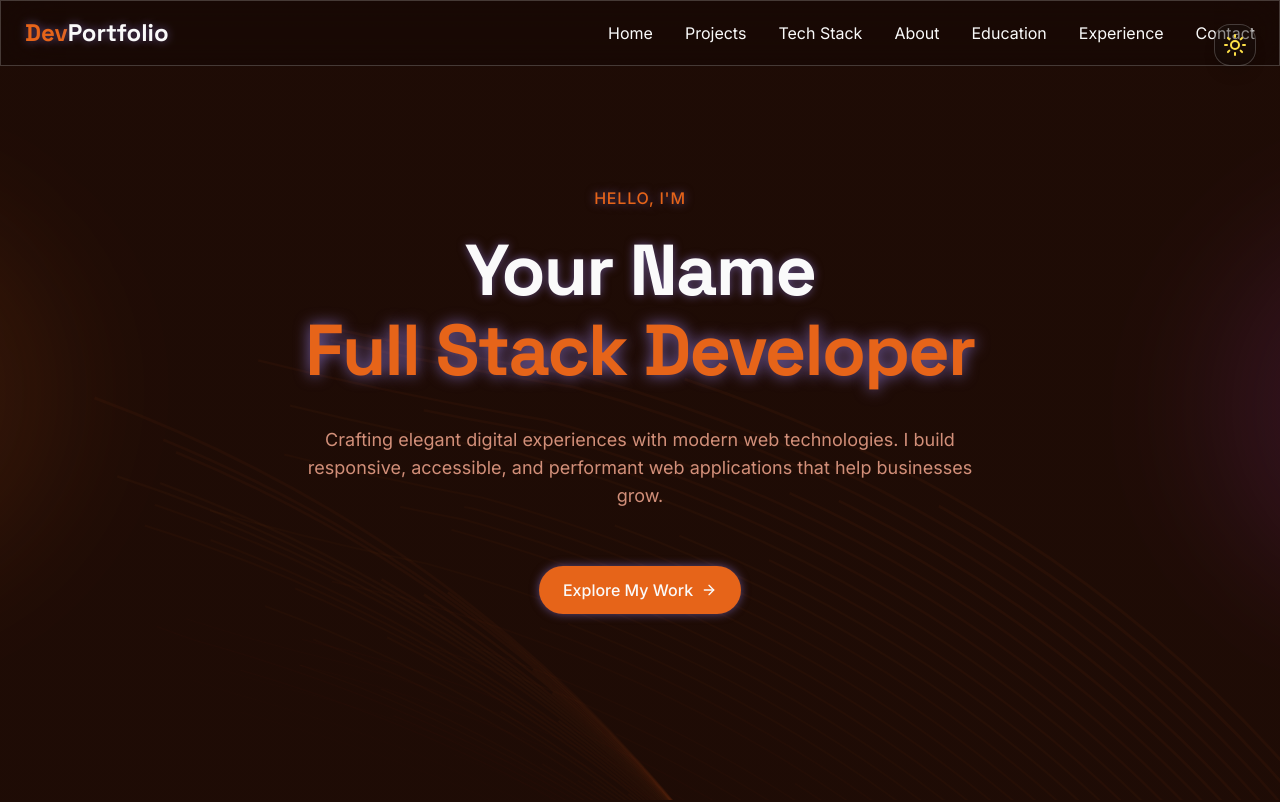
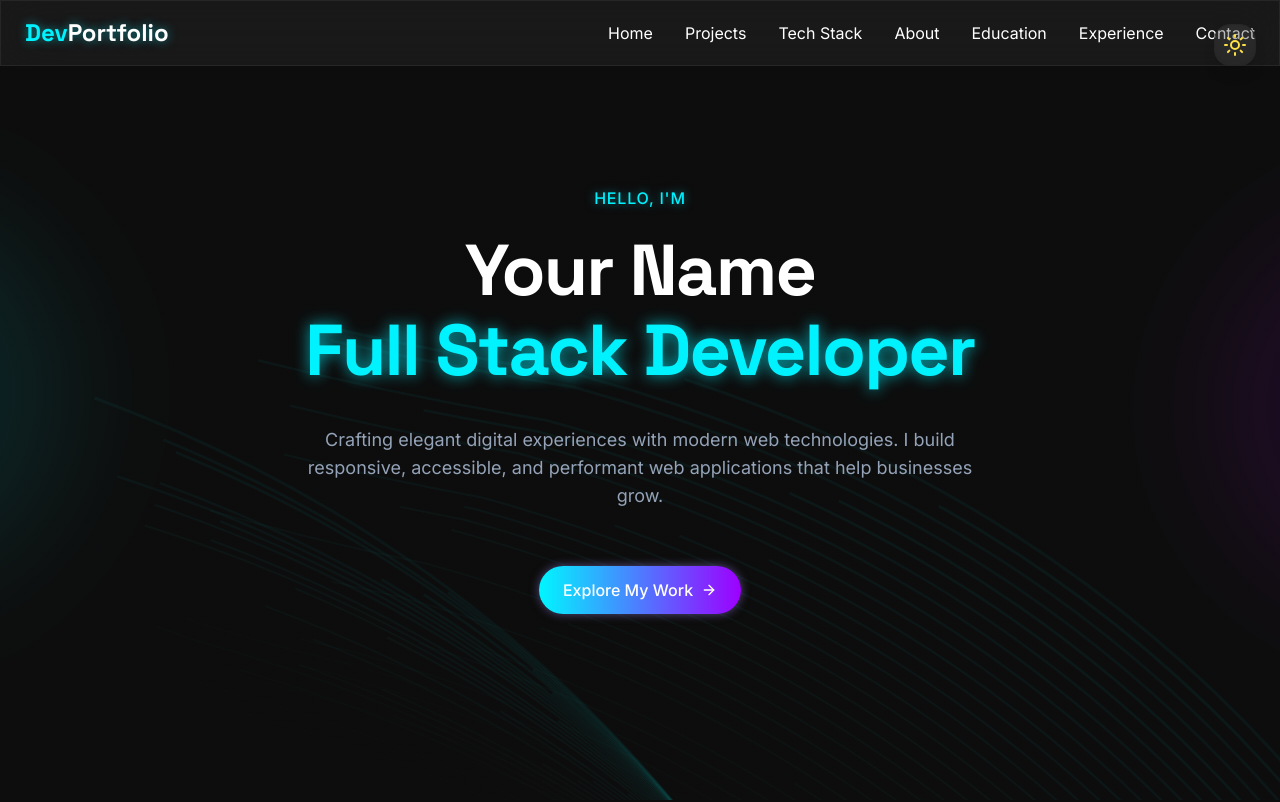
Before and after one commit to akarshg5317/glow-glass-portfolio-verse, a React (Vite) app: page / in a window 1280 px wide. Shown: the top 802 px of the page. Built offline with nearby package versions, Linux system fonts and the light colour scheme.

Commit message:
Refactor: Update color palette and styles
Update the color palette and styles to match the recommended dark and light themes.

```diff
--- a/src/components/sections/HeroSection.tsx
+++ b/src/components/sections/HeroSection.tsx
@@ -11,7 +11,7 @@ const HeroSection = () => {
         <div className="absolute inset-0 bg-gradient-to-br from-background via-background to-background" />
         <BackgroundPaths />
         <div className="absolute top-1/4 -left-1/4 w-96 h-96 bg-primary/20 rounded-full filter blur-3xl opacity-50 animate-rotate-slow" />
-        <div className="absolute bottom-1/4 -right-1/4 w-96 h-96 bg-glow-pink/20 rounded-full filter blur-3xl opacity-50 animate-rotate-slow" />
+        <div className="absolute bottom-1/4 -right-1/4 w-96 h-96 bg-secondary/20 rounded-full filter blur-3xl opacity-50 animate-rotate-slow" />
       </div>
 
       <div className="container mx-auto px-4 sm:px-6 lg:px-8">
@@ -31,7 +31,7 @@ const HeroSection = () => {
           </motion.p>
 
           <motion.h1
-            className="text-4xl md:text-7xl font-bold font-display text-glow tracking-tight"
+            className="text-4xl md:text-7xl font-bold font-display tracking-tight"
             initial={{ opacity: 0, y: 20 }}
             animate={{ opacity: 1, y: 0 }}
             transition={{ delay: 0.3 }}
@@ -59,7 +59,7 @@ const HeroSection = () => {
           >
             <motion.a
               href="#projects"
-              className="inline-flex items-center gap-2 bg-primary text-primary-foreground px-6 py-3 rounded-full font-medium shadow-glow-sm hover:shadow-glow-md transition-all duration-300"
+              className="button-gradient inline-flex items-center gap-2 px-6 py-3 rounded-full font-medium shadow-glow-sm hover:shadow-glow-md transition-all duration-300 text-white"
               whileHover={{ scale: 1.05 }}
               whileTap={{ scale: 0.95 }}
             >
--- a/src/index.css
+++ b/src/index.css
@@ -1,62 +1,64 @@
+
 @tailwind base;
 @tailwind components;
 @tailwind utilities;
 
 @layer base {
   :root {
-    /* Light Theme Colors - Orange Palette */
-    --background: 20 83% 98%; /* Soft light orange background */
-    --foreground: 22 84% 4.9%; /* Dark orange-brown text */
-    --card: 20 83% 99%; /* Very light orange card */
-    --card-foreground: 22 84% 4.9%;
-    --popover: 20 80% 97%; /* Soft popover background */
-    --popover-foreground: 22 84% 4.9%;
-    --primary: 22 82% 55%; /* Vibrant orange */
-    --primary-foreground: 0 0% 98%;
-    --secondary: 22 70% 85%; /* Soft light orange */
-    --secondary-foreground: 22 84% 4.9%;
-    --muted: 22 70% 90%; /* Very soft light orange */
-    --muted-foreground: 22 5% 45%;
-    --accent: 22 80% 90%; /* Soft accent orange */
-    --accent-foreground: 22 84% 4.9%;
-    --destructive: 0 84.2% 60.2%; /* Keeping default red for destructive */
-    --destructive-foreground: 0 0% 98%;
-    --border: 22 70% 85%;
-    --input: 22 70% 85%;
-    --ring: 22 82% 55%;
+    /* Light Theme Colors */
+    --background: 220 33% 98%; /* #f8fafc */
+    --foreground: 222 47% 11%; /* #111827 */
+    --card: 0 0% 100%;
+    --card-foreground: 222 47% 11%;
+    --popover: 0 0% 100%;
+    --popover-foreground: 222 47% 11%;
+    --primary: 244 95% 67%; /* #6366f1 */
+    --primary-foreground: 210 40% 98%;
+    --secondary: 221 83% 53%; /* #3b82f6 */
+    --secondary-foreground: 222 47% 11%;
+    --muted: 217 19% 31%; /* #475569 */
+    --muted-foreground: 215 16% 47%;
+    --accent: 331 86% 60%; /* #ec4899 */
+    --accent-foreground: 210 40% 98%;
+    --destructive: 0 84.2% 60.2%;
+    --destructive-foreground: 210 40% 98%;
+    --border: 214 32% 91%;
+    --input: 214 32% 91%;
+    --ring: 244 95% 67%;
     --radius: 1rem;
 
-    --sidebar-background: 0 0% 98%;
-    --sidebar-foreground: 240 5.3% 26.1%;
-    --sidebar-primary: 240 5.9% 10%;
-    --sidebar-primary-foreground: 0 0% 98%;
-    --sidebar-accent: 240 4.8% 95.9%;
-    --sidebar-accent-foreground: 240 5.9% 10%;
-    --sidebar-border: 220 13% 91%;
-    --sidebar-ring: 217.2 91.2% 59.8%;
+    /* Glow Colors */
+    --glow-primary: 244 95% 67%;
+    --glow-secondary: 221 83% 53%;
+    --glow-accent: 331 86% 60%;
   }
 
   .dark {
-    /* Dark Theme Colors - Deep Orange Palette */
-    --background: 15 70% 7%; /* Deep dark orange-brown background */
-    --foreground: 0 0% 98%;
-    --card: 15 70% 5%; /* Almost black with deep orange undertone */
-    --card-foreground: 0 0% 98%;
-    --popover: 15 70% 10%; /* Deep rich orange-brown */
-    --popover-foreground: 0 0% 98%;
-    --primary: 22 80% 50%; /* Deep vibrant orange */
-    --primary-foreground: 0 0% 98%;
-    --secondary: 15 70% 15%; /* Deep orange-brown */
-    --secondary-foreground: 0 0% 98%;
-    --muted: 15 70% 15%; /* Deep slate orange */
-    --muted-foreground: 15 50% 65%;
-    --accent: 15 70% 20%; /* Deep burnt orange */
-    --accent-foreground: 0 0% 98%;
-    --destructive: 10 70% 40%; /* Deep burnt red */
-    --destructive-foreground: 0 0% 98%;
-    --border: 15 70% 15%;
-    --input: 15 70% 15%;
-    --ring: 22 80% 50%;
+    /* Dark Theme Colors */
+    --background: 0 0% 5%; /* #0d0d0d */
+    --foreground: 0 0% 100%; /* #ffffff */
+    --card: 0 0% 7%;
+    --card-foreground: 0 0% 100%;
+    --popover: 0 0% 7%;
+    --popover-foreground: 0 0% 100%;
+    --primary: 183 100% 50%; /* #00f6ff */
+    --primary-foreground: 0 0% 100%;
+    --secondary: 284 100% 50%; /* #9d00ff */
+    --secondary-foreground: 0 0% 100%;
+    --muted: 217 31% 87%; /* #cbd5e1 */
+    --muted-foreground: 215 20% 65%;
+    --accent: 317 100% 50%; /* #ff00c3 */
+    --accent-foreground: 0 0% 100%;
+    --destructive: 0 84.2% 60.2%;
+    --destructive-foreground: 0 0% 100%;
+    --border: 0 0% 15%;
+    --input: 0 0% 15%;
+    --ring: 183 100% 50%;
+
+    /* Glow Colors */
+    --glow-primary: 183 100% 50%;
+    --glow-secondary: 284 100% 50%;
+    --glow-accent: 317 100% 50%;
   }
 }
 
@@ -76,28 +78,26 @@
 }
 
 @layer utilities {
+  /* Update glow utilities */
   .text-glow {
-    text-shadow: 0 0 10px rgba(155, 135, 245, 0.5);
+    text-shadow: 0 0 10px hsl(var(--glow-primary) / 0.5);
   }
 
   .text-glow-sm {
-    text-shadow: 0 0 5px rgba(155, 135, 245, 0.3);
+    text-shadow: 0 0 5px hsl(var(--glow-primary) / 0.3);
   }
 
   .text-glow-lg {
-    text-shadow: 0 0 15px rgba(155, 135, 245, 0.7);
-  }
-
-  .text-glow-pink {
-    text-shadow: 0 0 10px rgba(217, 70, 239, 0.5);
-  }
-
-  .text-glow-blue {
-    text-shadow: 0 0 10px rgba(51, 195, 240, 0.5);
+    text-shadow: 0 0 15px hsl(var(--glow-primary) / 0.7);
   }
 
   .glass {
-    @apply bg-white/10 backdrop-blur-xl border border-white/20 dark:bg-black/20;
+    @apply backdrop-blur-xl border;
+    background: rgba(255, 255, 255, 0.6);
+  }
+
+  .dark .glass {
+    background: rgba(255, 255, 255, 0.05);
   }
 
   .glass-card {
@@ -106,16 +106,15 @@
 
   .glow-border {
     @apply border border-transparent;
-    box-shadow: 0 0 15px rgba(155, 135, 245, 0.3), inset 0 0 15px rgba(155, 135, 245, 0.2);
+    box-shadow: 0 0 15px hsl(var(--glow-primary) / 0.3),
+                inset 0 0 15px hsl(var(--glow-primary) / 0.2);
   }
 
-  .glow-border-pink {
-    @apply border border-transparent;
-    box-shadow: 0 0 15px rgba(217, 70, 239, 0.3), inset 0 0 15px rgba(217, 70, 239, 0.2);
+  .button-gradient {
+    @apply bg-gradient-to-r from-primary to-secondary hover:opacity-90 transition-opacity;
   }
 
-  .glow-border-blue {
-    @apply border border-transparent;
-    box-shadow: 0 0 15px rgba(51, 195, 240, 0.3), inset 0 0 15px rgba(51, 195, 240, 0.2);
+  .dark .button-gradient {
+    background: linear-gradient(90deg, #00f6ff, #9d00ff);
   }
 }
```
